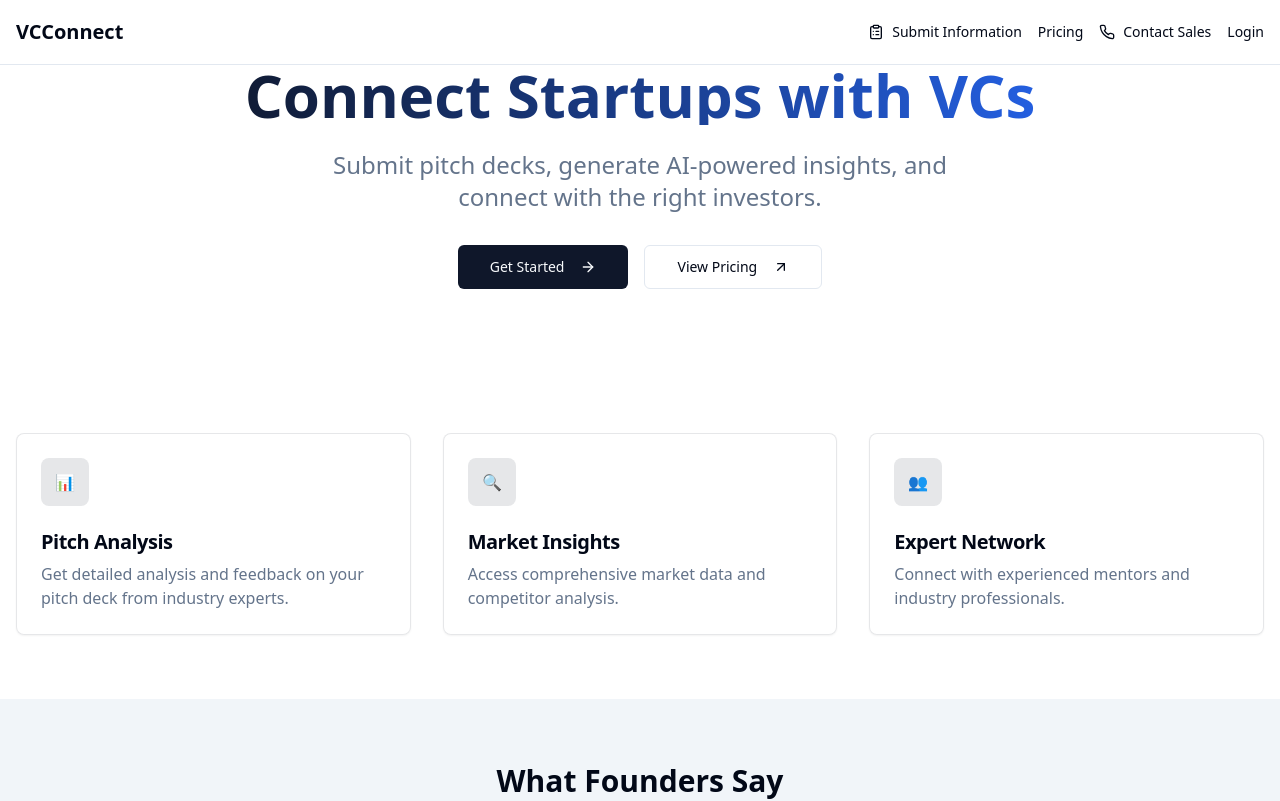
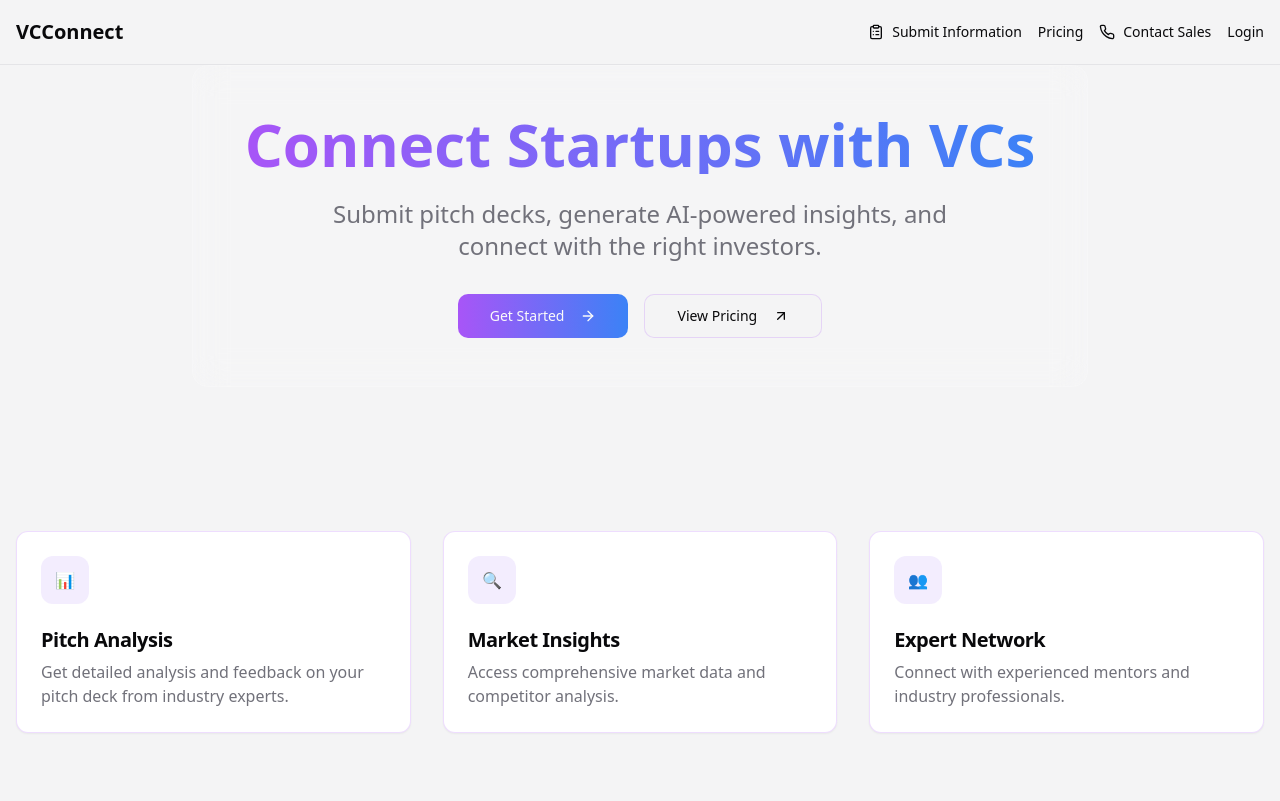
Before and after one commit to guygrubbs/engage-api-guardian, a React (Vite) app: page / in a window 1280 px wide. Shown: the top 801 px of the page. Built offline with nearby package versions, Linux system fonts and the light colour scheme.

Commit message:
Update UI design
Improved color scheme and graphics to be more futuristic, professional, and engaging.

```diff
--- a/src/components/home/CTASection.tsx
+++ b/src/components/home/CTASection.tsx
@@ -1,3 +1,4 @@
+
 import { Button } from "@/components/ui/button";
 import { ArrowRight, ArrowUpRight } from "lucide-react";
 import { Link } from "react-router-dom";
@@ -5,19 +6,30 @@ import { Link } from "react-router-dom";
 const CTASection = () => {
   return (
     <div className="will-change-transform">
-      <div className="text-center bg-primary/5 rounded-2xl p-8 md:p-12 backdrop-blur-sm">
-        <h2 className="text-3xl font-bold mb-4">Ready to Scale Your Startup?</h2>
+      <div className="text-center glass border-purple-500/20 rounded-2xl p-8 md:p-12 backdrop-blur-sm">
+        <h2 className="text-3xl font-bold mb-4 bg-clip-text text-transparent bg-gradient-to-r from-purple-500 to-blue-500">
+          Ready to Scale Your Startup?
+        </h2>
         <p className="text-xl text-muted-foreground mb-8">
           Join hundreds of successful startups who have found their perfect investors through our platform.
         </p>
         <div className="flex flex-col sm:flex-row gap-4 justify-center">
-          <Button size="lg" className="group bg-primary hover:bg-primary/90 transition-all duration-300" asChild>
+          <Button
+            size="lg"
+            className="group bg-gradient-to-r from-purple-500 to-blue-500 hover:opacity-90 transition-all duration-300"
+            asChild
+          >
             <Link to="/auth" className="inline-flex items-center">
               Start Now
               <ArrowRight className="ml-2 h-4 w-4 transition-transform group-hover:translate-x-1" />
             </Link>
           </Button>
-          <Button size="lg" variant="outline" className="group transition-all duration-300" asChild>
+          <Button
+            size="lg"
+            variant="outline"
+            className="group glass border-purple-500/20 hover:border-purple-500/40 transition-all duration-300"
+            asChild
+          >
             <Link to="/contact" className="inline-flex items-center">
               Contact Sales
               <ArrowUpRight className="ml-2 h-4 w-4 transition-all group-hover:translate-x-1 group-hover:-translate-y-1" />
--- a/src/components/home/FeatureCard.tsx
+++ b/src/components/home/FeatureCard.tsx
@@ -1,3 +1,4 @@
+
 import { Card, CardHeader, CardTitle } from "@/components/ui/card";
 
 interface FeatureCardProps {
@@ -7,7 +8,7 @@ interface FeatureCardProps {
 }
 
 const FeatureCard = ({ icon, title, description }: FeatureCardProps) => (
-  <Card className="group hover:shadow-lg transition-all duration-300 bg-card/50 backdrop-blur-sm border-primary/10 hover:-translate-y-1">
+  <Card className="group hover:shadow-lg transition-all duration-300 glass border-purple-500/20 hover:border-purple-500/40">
     <CardHeader>
       <div className="mb-4 text-primary group-hover:scale-110 transition-transform duration-300">{icon}</div>
       <CardTitle className="text-xl mb-2 group-hover:text-primary transition-colors">{title}</CardTitle>
--- a/src/components/home/HeroSection.tsx
+++ b/src/components/home/HeroSection.tsx
@@ -1,25 +1,42 @@
+
 import { Button } from "@/components/ui/button";
 import { ArrowRight, ArrowUpRight } from "lucide-react";
 import { Link } from "react-router-dom";
 
 const HeroSection = () => {
   return (
-    <div className="text-center mb-20 animate-fade-in">
-      <div className="max-w-4xl mx-auto">
-        <h1 className="text-4xl md:text-6xl font-bold mb-6 bg-clip-text text-transparent bg-gradient-to-r from-primary to-blue-600 leading-tight">
+    <div className="relative text-center mb-20">
+      {/* Background gradient shapes */}
+      <div className="absolute inset-0 -z-10 overflow-hidden">
+        <div className="absolute -top-[40%] -left-[20%] w-[640px] h-[640px] rounded-full bg-purple-500/20 blur-3xl" />
+        <div className="absolute -top-[30%] -right-[20%] w-[640px] h-[640px] rounded-full bg-blue-500/20 blur-3xl" />
+      </div>
+
+      <div className="max-w-4xl mx-auto animate-fade-in">
+        <div className="glass p-8 md:p-12">
+          <h1 className="text-4xl md:text-6xl font-bold mb-6 bg-clip-text text-transparent bg-gradient-to-r from-purple-500 to-blue-500 leading-tight">
             Connect Startups with VCs
           </h1>
           <p className="text-xl md:text-2xl text-muted-foreground mb-8 max-w-2xl mx-auto">
             Submit pitch decks, generate AI-powered insights, and connect with the right investors.
           </p>
           <div className="flex flex-col sm:flex-row gap-4 justify-center">
-          <Button size="lg" className="group bg-primary hover:bg-primary/90 transition-all duration-300" asChild>
+            <Button
+              size="lg"
+              className="group bg-gradient-to-r from-purple-500 to-blue-500 hover:opacity-90 transition-all duration-300"
+              asChild
+            >
               <Link to="/auth" className="inline-flex items-center">
                 Get Started
                 <ArrowRight className="ml-2 h-4 w-4 transition-transform group-hover:translate-x-1" />
               </Link>
             </Button>
-          <Button size="lg" variant="outline" className="group transition-all duration-300" asChild>
+            <Button
+              size="lg"
+              variant="outline"
+              className="group glass border-purple-500/20 hover:border-purple-500/40 transition-all duration-300"
+              asChild
+            >
               <Link to="/pricing" className="inline-flex items-center">
                 View Pricing
                 <ArrowUpRight className="ml-2 h-4 w-4 transition-all group-hover:translate-x-1 group-hover:-translate-y-1" />
@@ -28,6 +45,7 @@ const HeroSection = () => {
           </div>
         </div>
       </div>
+    </div>
   );
 };
 
--- a/src/index.css
+++ b/src/index.css
@@ -1,92 +1,87 @@
+
 @tailwind base;
 @tailwind components;
 @tailwind utilities;
 
 @layer base {
   :root {
-    --background: 0 0% 100%;
-    --foreground: 222.2 84% 4.9%;
+    --background: 240 5% 96%;
+    --foreground: 240 10% 3.9%;
 
     --card: 0 0% 100%;
-    --card-foreground: 222.2 84% 4.9%;
+    --card-foreground: 240 10% 3.9%;
 
     --popover: 0 0% 100%;
-    --popover-foreground: 222.2 84% 4.9%;
+    --popover-foreground: 240 10% 3.9%;
 
-    --primary: 222.2 47.4% 11.2%;
-    --primary-foreground: 210 40% 98%;
+    --primary: 259 89% 64%;
+    --primary-foreground: 0 0% 98%;
 
-    --secondary: 210 40% 96.1%;
-    --secondary-foreground: 222.2 47.4% 11.2%;
+    --secondary: 240 5% 96%;
+    --secondary-foreground: 240 5.9% 10%;
 
-    --muted: 210 40% 96.1%;
-    --muted-foreground: 215.4 16.3% 46.9%;
+    --muted: 240 4.8% 95.9%;
+    --muted-foreground: 240 3.8% 46.1%;
 
-    --accent: 210 40% 96.1%;
-    --accent-foreground: 222.2 47.4% 11.2%;
+    --accent: 259 89% 64%;
+    --accent-foreground: 0 0% 98%;
 
     --destructive: 0 84.2% 60.2%;
-    --destructive-foreground: 210 40% 98%;
+    --destructive-foreground: 0 0% 98%;
 
-    --border: 214.3 31.8% 91.4%;
-    --input: 214.3 31.8% 91.4%;
-    --ring: 222.2 84% 4.9%;
+    --border: 240 5.9% 90%;
+    --input: 240 5.9% 90%;
+    --ring: 259 89% 64%;
 
-    --radius: 0.5rem;
+    --radius: 0.75rem;
 
-    --sidebar-background: 0 0% 98%;
-
-    --sidebar-foreground: 240 5.3% 26.1%;
-
-    --sidebar-primary: 240 5.9% 10%;
-
+    --sidebar-background: 240 6% 10%;
+    --sidebar-foreground: 240 5% 96%;
+    --sidebar-primary: 259 89% 64%;
     --sidebar-primary-foreground: 0 0% 98%;
-
-    --sidebar-accent: 240 4.8% 95.9%;
-
-    --sidebar-accent-foreground: 240 5.9% 10%;
-
-    --sidebar-border: 220 13% 91%;
-
-    --sidebar-ring: 217.2 91.2% 59.8%;
+    --sidebar-accent: 240 5% 15%;
+    --sidebar-accent-foreground: 240 5% 96%;
+    --sidebar-border: 240 5% 26%;
+    --sidebar-ring: 259 89% 64%;
   }
 
   .dark {
-    --background: 222.2 84% 4.9%;
-    --foreground: 210 40% 98%;
+    --background: 240 6% 10%;
+    --foreground: 0 0% 98%;
 
-    --card: 222.2 84% 4.9%;
-    --card-foreground: 210 40% 98%;
+    --card: 240 6% 10%;
+    --card-foreground: 0 0% 98%;
 
-    --popover: 222.2 84% 4.9%;
-    --popover-foreground: 210 40% 98%;
+    --popover: 240 6% 10%;
+    --popover-foreground: 0 0% 98%;
 
-    --primary: 210 40% 98%;
-    --primary-foreground: 222.2 47.4% 11.2%;
+    --primary: 259 89% 64%;
+    --primary-foreground: 0 0% 98%;
 
-    --secondary: 217.2 32.6% 17.5%;
-    --secondary-foreground: 210 40% 98%;
+    --secondary: 240 5% 15%;
+    --secondary-foreground: 0 0% 98%;
 
-    --muted: 217.2 32.6% 17.5%;
-    --muted-foreground: 215 20.2% 65.1%;
+    --muted: 240 5% 15%;
+    --muted-foreground: 240 5% 64.9%;
 
-    --accent: 217.2 32.6% 17.5%;
-    --accent-foreground: 210 40% 98%;
+    --accent: 259 89% 64%;
+    --accent-foreground: 0 0% 98%;
 
     --destructive: 0 62.8% 30.6%;
-    --destructive-foreground: 210 40% 98%;
+    --destructive-foreground: 0 0% 98%;
 
-    --border: 217.2 32.6% 17.5%;
-    --input: 217.2 32.6% 17.5%;
-    --ring: 212.7 26.8% 83.9%;
-    --sidebar-background: 240 5.9% 10%;
-    --sidebar-foreground: 240 4.8% 95.9%;
-    --sidebar-primary: 224.3 76.3% 48%;
-    --sidebar-primary-foreground: 0 0% 100%;
-    --sidebar-accent: 240 3.7% 15.9%;
-    --sidebar-accent-foreground: 240 4.8% 95.9%;
-    --sidebar-border: 240 3.7% 15.9%;
-    --sidebar-ring: 217.2 91.2% 59.8%;
+    --border: 240 5% 26%;
+    --input: 240 5% 26%;
+    --ring: 259 89% 64%;
+
+    --sidebar-background: 240 6% 10%;
+    --sidebar-foreground: 240 5% 96%;
+    --sidebar-primary: 259 89% 64%;
+    --sidebar-primary-foreground: 0 0% 98%;
+    --sidebar-accent: 240 5% 15%;
+    --sidebar-accent-foreground: 240 5% 96%;
+    --sidebar-border: 240 5% 26%;
+    --sidebar-ring: 259 89% 64%;
   }
 }
 
@@ -97,5 +92,19 @@
 
   body {
     @apply bg-background text-foreground;
+    background-image: radial-gradient(
+      circle at center,
+      hsl(var(--background)) 0%,
+      hsl(240 6% 8%) 100%
+    );
+    background-attachment: fixed;
+  }
+
+  .glass {
+    @apply bg-white/10 backdrop-blur-lg border border-white/20 rounded-2xl;
+  }
+
+  .card-gradient {
+    @apply bg-gradient-to-br from-card to-secondary/80 backdrop-blur-sm;
   }
 }
```
Lines whose indentation alone changed are shown as unchanged.
